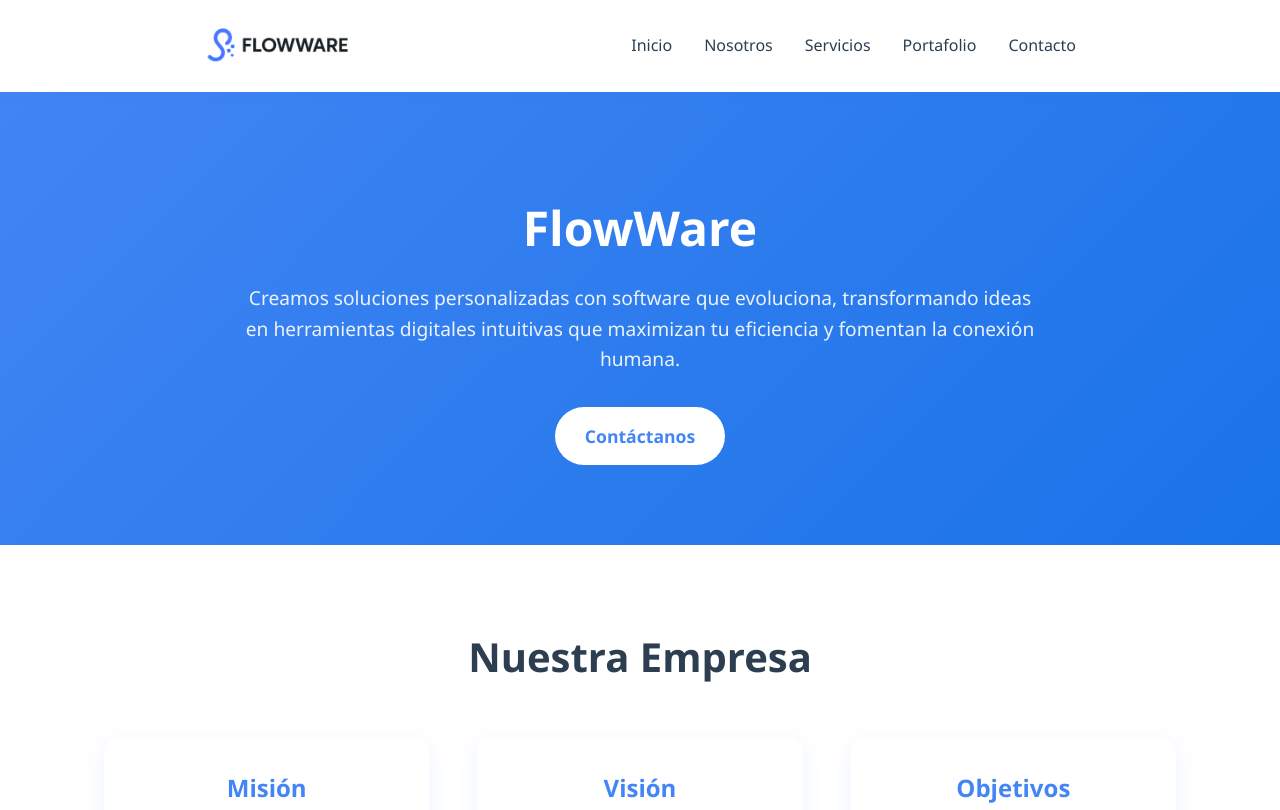
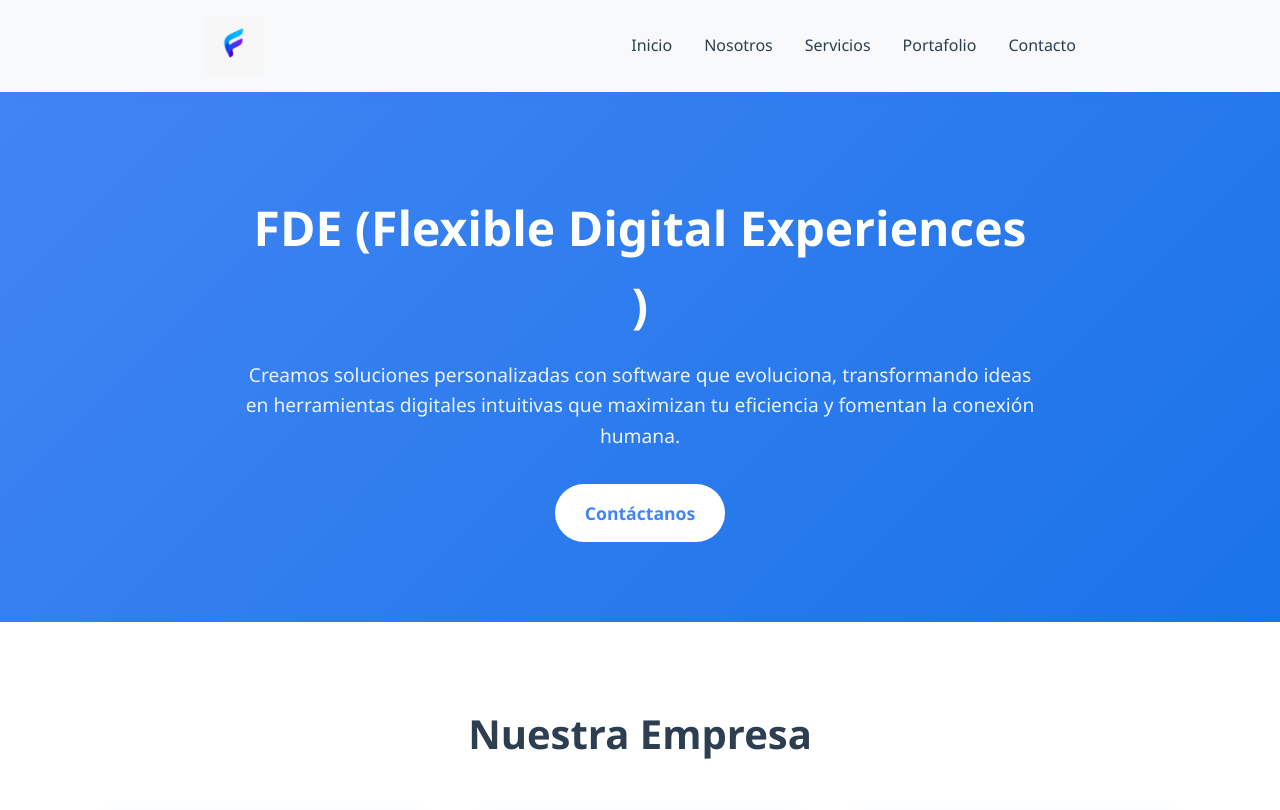
Before and after one commit to Flowware-Corporation/Flowware, a plain HTML site: page index.html in a window 1280 px wide. Shown: the top 810 px of the page. Drawn offline with Linux system fonts and the light colour scheme.

Commit message:
Cambios para nueva empresa

```diff
--- a/index.html
+++ b/index.html
@@ -3,7 +3,7 @@
 <head>
     <meta charset="UTF-8">
     <meta name="viewport" content="width=device-width, initial-scale=1.0">
-    <title>FlowWare - Soluciones Tecnológicas Innovadoras</title>
+    <title>FDE (Flexible Digital Experiences ) </title>
     <link rel="stylesheet" href="styles.css">
 
 </head>
@@ -13,7 +13,7 @@
         <nav>
             <div class="logo">
                 <div class="marcador-logo">
-                    <img src="logo_flowware.png">
+                    <img src="logo_fde.jpeg">
                 </div>
                 <span style="font-size: 1.5rem; font-weight: bold; color: var(--azul-primario);"></span>
             </div>
@@ -31,7 +31,7 @@
     <!-- Sección principal -->
     <section id="inicio" class="hero">
         <div class="contenido-hero">
-            <h1>FlowWare</h1>
+            <h1>FDE (Flexible Digital Experiences )</h1>
             <p>Creamos soluciones personalizadas con software que evoluciona, transformando ideas en herramientas digitales intuitivas que maximizan tu eficiencia y fomentan la conexión humana.</p>
             <a href="#contacto" class="boton-cta">Contáctanos</a>
         </div>
@@ -160,7 +160,7 @@
                     <div class="icono-contacto">📧</div>
                     <div>
                         <strong>Email</strong><br>
-                        flowware.corp@gmail.com<br>
+                        fde.corp@gmail.com<br>
 
                     </div>
                 </div>
@@ -229,7 +229,7 @@
 
     <!-- Pie de Página -->
     <footer>
-        <p>&copy; 2025 FlowWare. Todos los derechos reservados. </p>
+        <p>&copy; 2025 FDE (Flexible Digital Experiences). Todos los derechos reservados. </p>
     </footer>
     <script src="script.js"></script>
 </body>
--- a/styles.css
+++ b/styles.css
@@ -24,7 +24,7 @@ body {
 
 /* Encabezado y Navegación */
 header {
-    background: var(--blanco);
+    background: var(--gris-claro);
     box-shadow: 0 2px 10px rgba(66, 133, 244, 0.1);
     position: fixed;
     width: 100%;
```
Also changed, not shown: logo_fde.jpeg (added).
